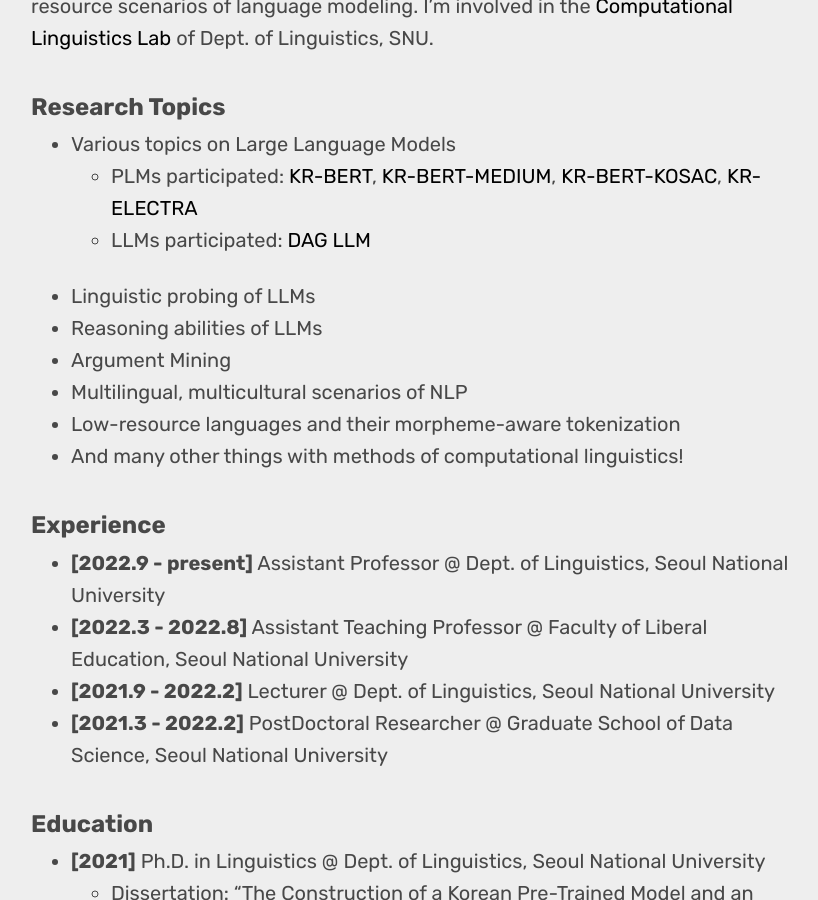
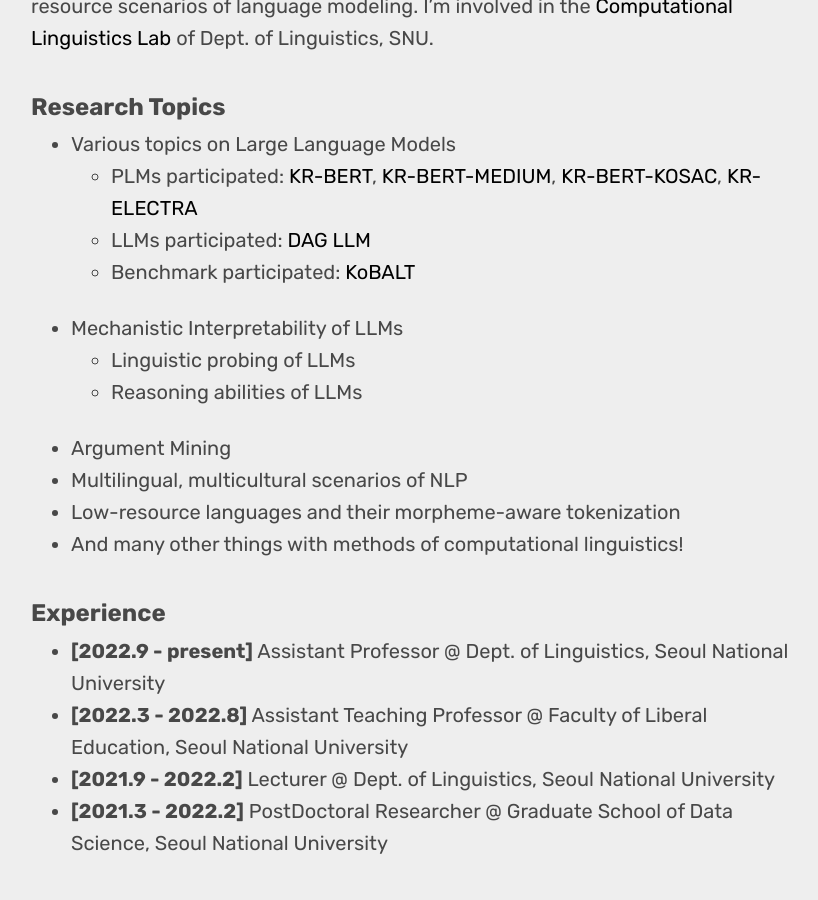
Before and after one commit to sanajlee/sanajlee.github.io, a Jekyll site: the page built from about.md, in a window 1280 px wide and 900 px high, scrolled down 418 px. Shown: the whole window, without its empty margins (225-1043 px from the left). Built offline with Jekyll 4.4.1, drawn with Linux system fonts in a browser that asks for light colours; some web fonts are replaced.

Commit message:
2026.04.21.

```diff
--- a/about.md
+++ b/about.md
@@ -30,8 +30,10 @@
 * Various topics on Large Language Models
     * PLMs participated: [KR-BERT](https://github.com/snunlp/KR-BERT), [KR-BERT-MEDIUM](https://github.com/snunlp/KR-BERT-MEDIUM), [KR-BERT-KOSAC](https://github.com/snunlp/KR-BERT-KOSAC), [KR-ELECTRA](https://github.com/snunlp/KR-ELECTRA)
     * LLMs participated: [DAG LLM](https://dag.snu.ac.kr/)
-* Linguistic probing of LLMs
-* Reasoning abilities of LLMs
+    * Benchmark participated: [KoBALT](https://huggingface.co/datasets/snunlp/KoBALT-700)
+* Mechanistic Interpretability of LLMs
+  * Linguistic probing of LLMs
+  * Reasoning abilities of LLMs
 * Argument Mining
 * Multilingual, multicultural scenarios of NLP
 * Low-resource languages and their morpheme-aware tokenization
```
